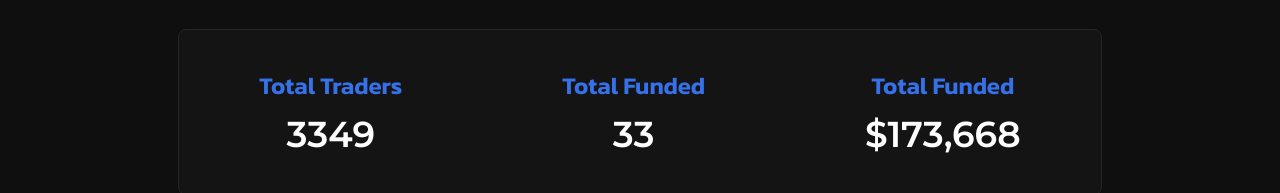
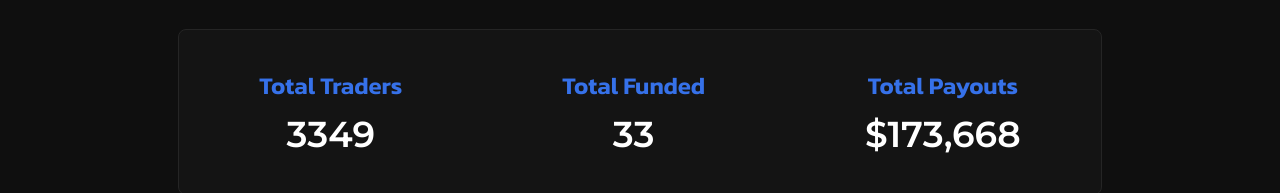
Before and after one commit to IntownNFT/TraddooMain, a React (Vite) app: page / in a window 1280 px wide. Shown: the part 1309-1502 px from the top of the page. Built offline with nearby package versions, Linux system fonts and the light colour scheme.

Commit message:
Fixed newsletter width

```diff
--- a/src/pages/landing-page/home/Card.tsx
+++ b/src/pages/landing-page/home/Card.tsx
@@ -7,7 +7,7 @@ interface CardInfo {
 const Card = ({ card_info }: { card_info: CardInfo }) => {
   return (
     <div className="w-full max-w-[542px] h-auto sm:h-48 p-4 bg-dark-grey rounded-lg border border-light-grey flex flex-col justify-center items-start gap-2 hover:shadow-[0px_0px_50px_0px_rgba(54,113,233,0.05)] transition-shadow">
-      <div className="bg-[#3862751E] w-8 h-8 p-1.5 border border-light-grey rounded-[4px] flex items-center justify-center">
+      <div className="bg-[#3862751E] w-8 h-8 p-1 border border-light-grey rounded-[4px] flex items-center justify-center">
         <img src={card_info.icon} title={card_info.title} width={18} height={18} alt="Traddoo Funding Programs" loading="lazy" className="w-auto" />
       </div>
       <h3 className="font-kanit font-semibold text-2xl mt-2">{card_info.title}</h3>
--- a/src/pages/landing-page/home/Hero.tsx
+++ b/src/pages/landing-page/home/Hero.tsx
@@ -77,7 +77,7 @@ const stats = [
     stat: "33",
   },
   {
-    title: "Total Funded",
+    title: "Total Payouts",
     stat: "$173,668",
   },
 ];
--- a/src/pages/landing-page/home/Newsletter.tsx
+++ b/src/pages/landing-page/home/Newsletter.tsx
@@ -5,7 +5,7 @@ const Newsletter = () => {
   const [email, setEmail] = useState("");
 
   return (
-    <div className="py-24 px-5 bg-dark-grey border border-light-grey rounded-lg space-y-4">
+    <div className="py-24 px-6 bg-dark-grey border border-light-grey rounded-lg space-y-4 w-full max-w-[1120px] mx-auto">
       <h3 className="font-raleway font-bold text-center text-3xl md:text-5xl">
         Join Our Newsletter
       </h3>
```
